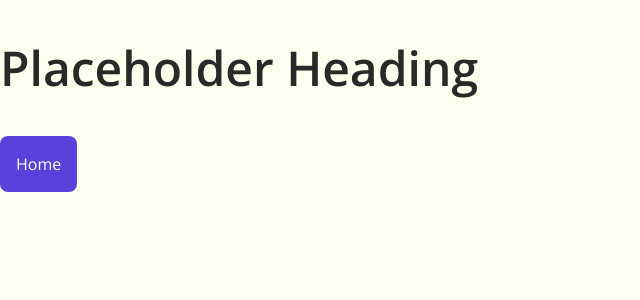
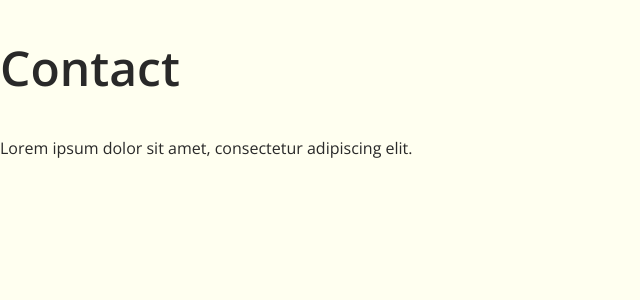
Before and after one commit to d-leb/david-leblanc.com, a React app: page /contact/ in a window 1280 px wide. Before the commit this address led to /. Shown: the top 300 px of the page, without its empty margins (0-640 px from the left). Built offline with nearby package versions, Linux system fonts and the light colour scheme.

Commit message:
Swap out Home and Example for Contact page

```diff
--- a/src/App.tsx
+++ b/src/App.tsx
@@ -1,21 +1,12 @@
 import React from 'react'
-import { useIntl } from 'react-intl'
 import { Redirect, Route, Switch } from 'react-router-dom'
 
 import { Routes } from 'config/routes'
-import { Example } from 'pages/Example'
-import { Home } from 'pages/Home'
+import { Contact } from 'pages/Contact'
 
-export const App = () => {
-  const { formatMessage } = useIntl()
-  return (
-    <main>
-      <h1>{formatMessage({ id: 'heading.placeholder' })}</h1>
-      <Switch>
-        <Route exact path={Routes.Home} component={Home} />
-        <Route exact path={Routes.Example} component={Example} />
-        <Redirect to={Routes.Home} />
-      </Switch>
-    </main>
-  )
-}
+export const App = () => (
+  <Switch>
+    <Route exact path={Routes.Contact} component={Contact} />
+    <Redirect to={Routes.Contact} />
+  </Switch>
+)
--- a/src/config/routes.ts
+++ b/src/config/routes.ts
@@ -1,4 +1,3 @@
 export const Routes = {
-  Home: '/',
-  Example: '/Example/',
+  Contact: '/contact/',
 }
--- /dev/null
+++ b/src/pages/Contact/index.tsx
@@ -0,0 +1,13 @@
+import React from 'react'
+
+import { Heading } from 'components/Heading'
+import { Text } from 'components/Text'
+import { Title } from 'components/Title'
+
+export const Contact = () => (
+  <main>
+    <Title messageId="heading.contact" />
+    <Heading messageId="heading.contact" level={1} />
+    <Text messageId="lorem-ipsum.sentence-01" />
+  </main>
+)
--- a/src/translations/en.json
+++ b/src/translations/en.json
@@ -1,4 +1,5 @@
 {
+  "heading.contact": "Contact",
   "heading.example": "Example",
   "heading.home": "Home",
   "heading.placeholder": "Placeholder Heading",
--- a/src/translations/fr.json
+++ b/src/translations/fr.json
@@ -1,4 +1,5 @@
 {
+  "heading.contact": "Contacter",
   "heading.example": "Exemple",
   "heading.home": "Maison",
   "heading.placeholder": "En-tête d'espace réservé",
```
Also changed, not shown: 1 other file (tests, documents, lock files or other folders).
